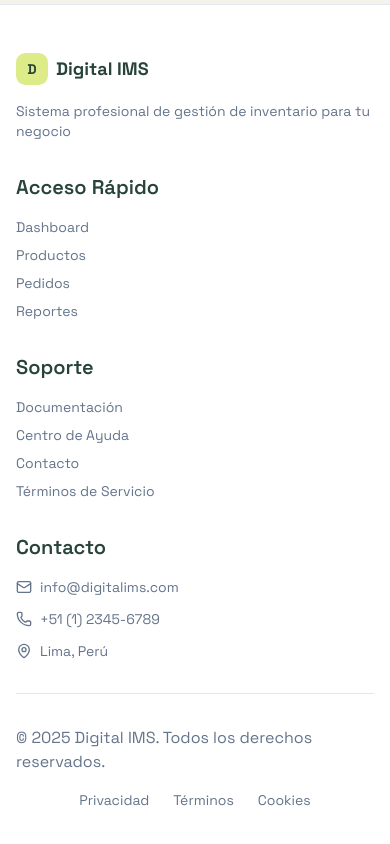
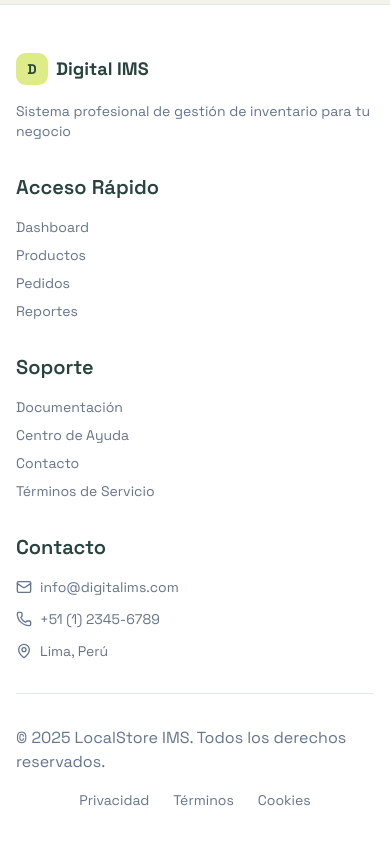
Before and after one commit to almircoo/digitalims, a React (Vite) app: page / in a window 390 px wide. Shown: the part 1363-2207 px from the top of the page. Built offline with nearby package versions, Linux system fonts and the light colour scheme; no server answers.

Commit message:
changed the app name

```diff
--- a/index.html
+++ b/index.html
@@ -4,7 +4,7 @@
     <meta charset="UTF-8" />
     <link rel="icon" type="image/svg+xml" href="/vite.svg" />
     <meta name="viewport" content="width=device-width, initial-scale=1.0" />
-    <title>Digital Inventory Management System</title>
+    <title>LocalStore | Inventory Management System</title>
     <link rel="preconnect" href="https://fonts.googleapis.com">
     <link rel="preconnect" href="https://fonts.gstatic.com" crossorigin>
     <link href="https://fonts.googleapis.com/css2?family=Space+Grotesk:wght@400;500;600;700&display=swap" rel="stylesheet">
--- a/src/components/Footer.jsx
+++ b/src/components/Footer.jsx
@@ -98,7 +98,7 @@ export const Footer = () => {
 
         {/* Bottom */}
         <div className="flex flex-col md:flex-row items-center justify-between gap-4 text-sm text-muted-foreground">
-          <p>© 2025 Digital IMS. Todos los derechos reservados.</p>
+          <p>© 2025 LocalStore IMS. Todos los derechos reservados.</p>
           <div className="flex gap-6">
             <a href="#" className="hover:text-foreground transition-colors">
               Privacidad
--- a/src/components/Navbar.jsx
+++ b/src/components/Navbar.jsx
@@ -109,7 +109,7 @@ export const Navbar = () => {
           <div className="w-8 h-8 bg-primary rounded-lg flex items-center justify-center">
             <span className="text-primary-foreground font-bold">D</span>
           </div>
-          <span className="hidden sm:inline">Digital IMS</span>
+          <span className="hidden sm:inline">LocalStore</span>
         </Link>
 
         {/* Desktop Navigation - Hidden on mobile */}
```
